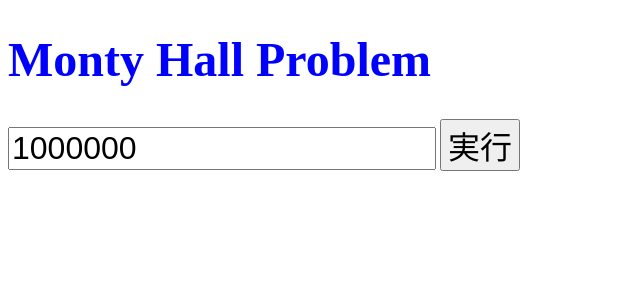
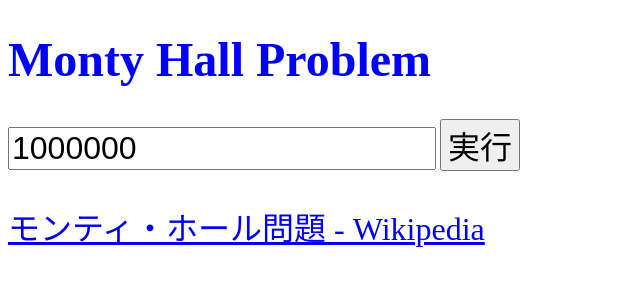
Before and after one commit to RyoFuji2005/MontyHallProblem, a plain HTML site: page index.html in a window 1280 px wide. Shown: the whole page, without its empty margins (0-640 px from the left). Drawn offline with Linux system fonts and the light colour scheme.

Commit message:
Update index.html

```diff
--- a/index.html
+++ b/index.html
@@ -38,5 +38,6 @@
    document.getElementById("res3").innerText = "よって変更するときはしないときの" + prob.toFixed(2) + "倍の確率で当選する。"
   }
  </script>
+ <p><a href="https://ja.wikipedia.org/wiki/モンティ・ホール問題">モンティ・ホール問題 - Wikipedia</a></p>
 </body>
 </head>
```
